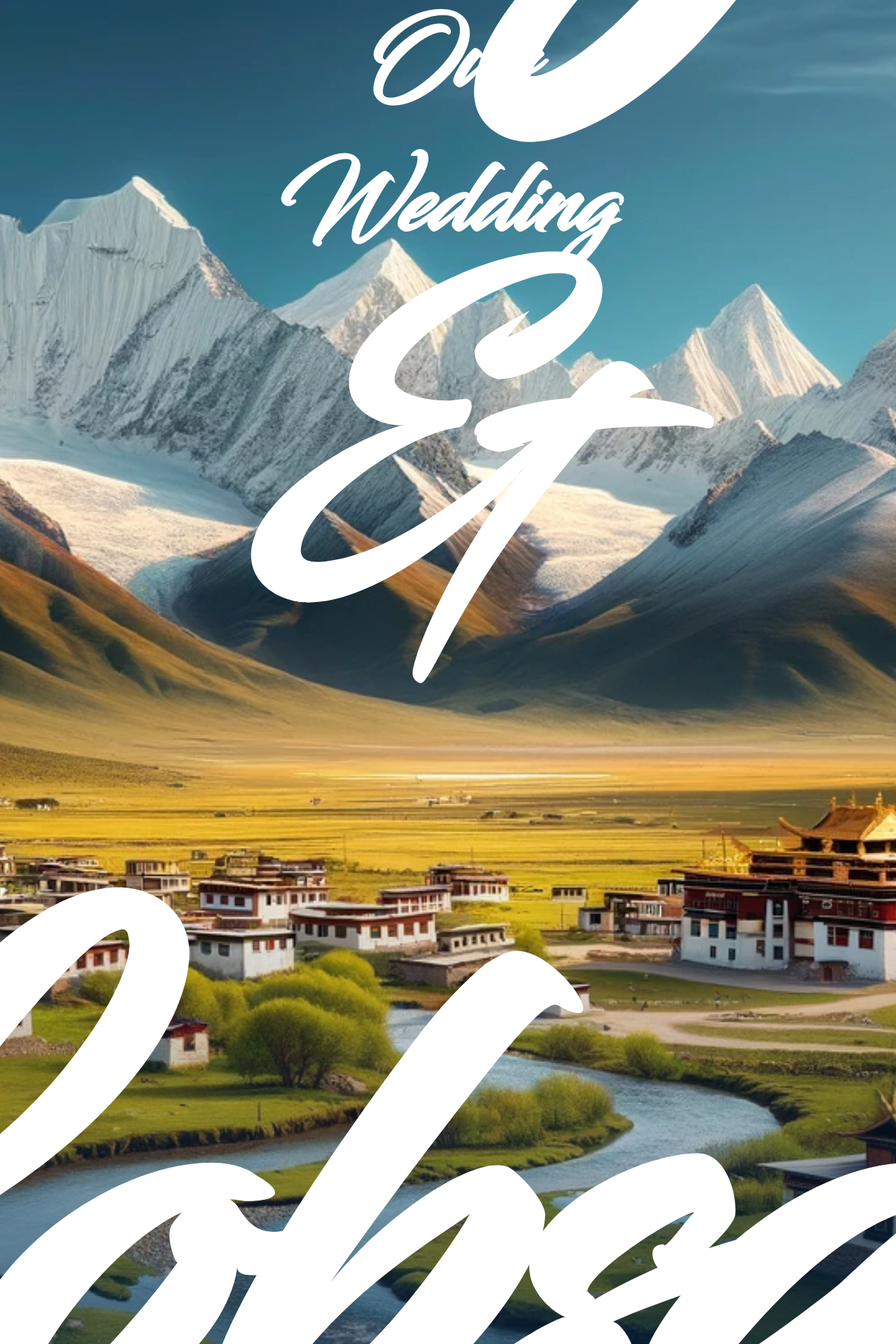
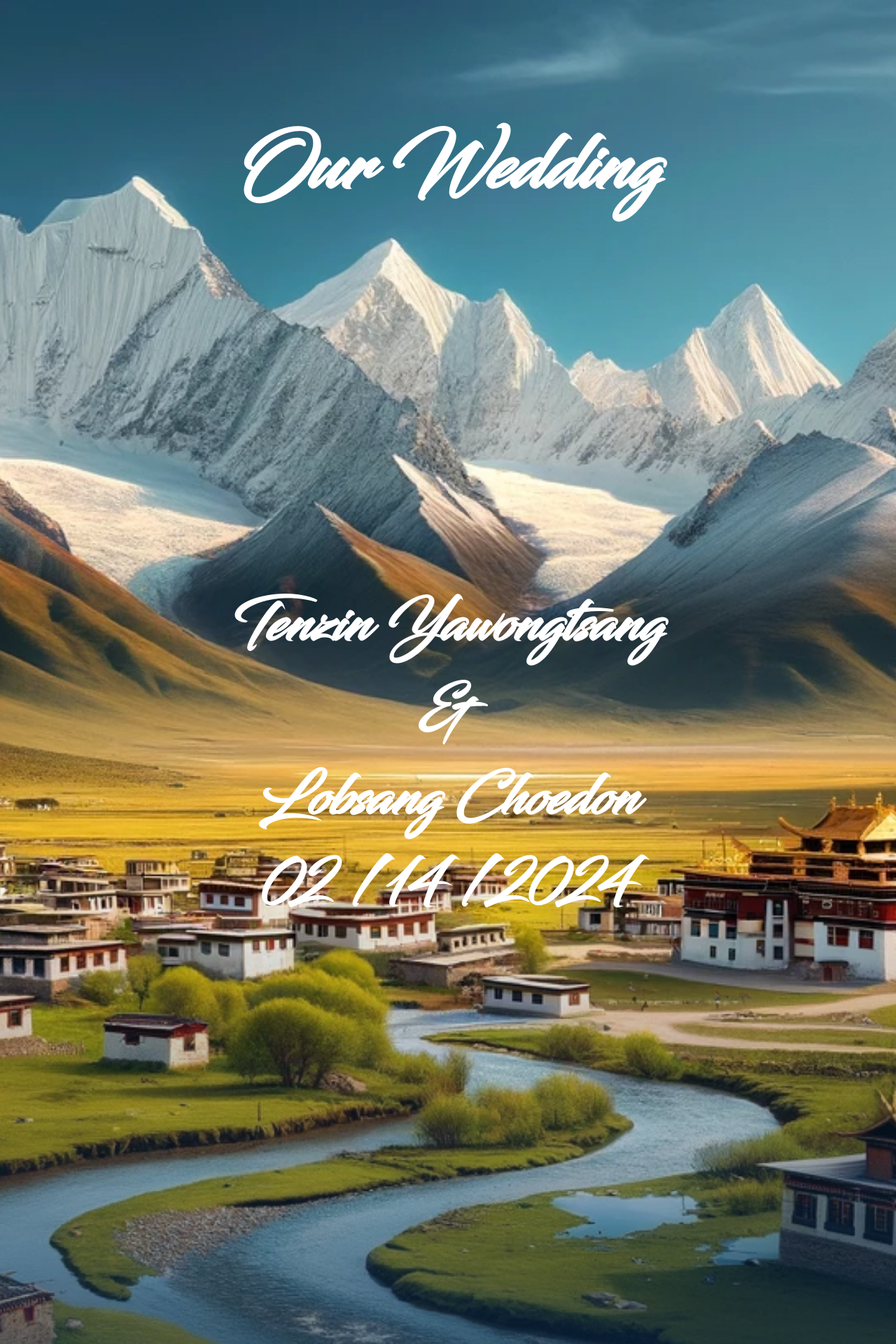
Before and after one commit to RabjamX2/Lhabu-Wedding, a Flask app: page / in a window 1280 px wide. Shown: the top 1920 px of the page at 70% size. Run offline with Flask 3, Linux system fonts and the light colour scheme.

Commit message:
fix font size

```diff
--- a/static/css/style.css
+++ b/static/css/style.css
@@ -72,41 +72,43 @@ html {
 	z-index: 4;
 }
 
+h1 {
+	font-size: 6vw;
+}
+
 #landing-header {
 	position: absolute;
-	top: 12rem;
+	top: 10vh;
 	left: 50%;
 	transform: translate(-50%, -50%);
 	font-family: Blacksword;
-	font-size: 8rem;
+	font-size: 8vw;
 	color: #fff;
 	z-index: 4;
 }
-h1 {
-	font-size: 80vw;
-}
+
 h2 {
 	/* Couples Names */
 	font-family: Blacksword;
-	font-size: 70vw;
+	font-size: 6vw;
 	color: #fff;
 }
 
 h3 {
 	/* Ampersand Symbol */
 	font-family: Blacksword;
-	font-size: 40vw;
+	font-size: 6vw;
 	color: #fff;
 }
 
 p {
 	font-family: Blacksword;
-	font-size: 3rem;
+	font-size: 3vw;
 }
 
 span {
 	font-family: "Trebuchet MS", Arial, sans-serif;
-	font-size: 3rem;
+	font-size: 3vw;
 	color: #d7c272;
 }
 
@@ -117,7 +119,7 @@ span {
 
 #info {
 	font-family: Precious;
-	font-size: 2rem;
+	font-size: 2vw;
 	color: #d7c272;
 }
 
```
